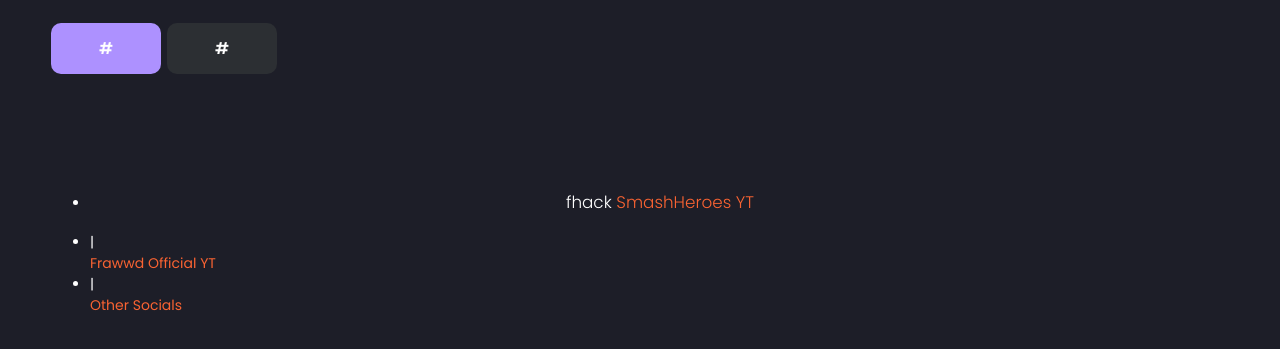
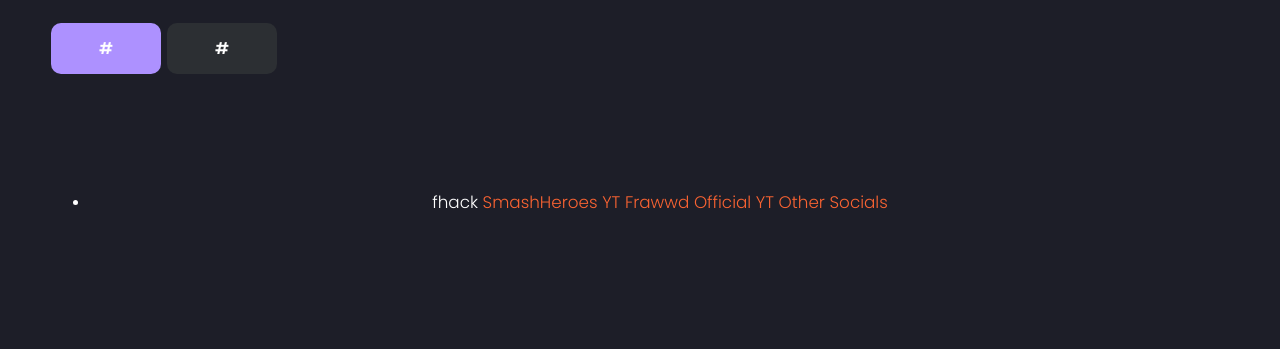
Before and after one commit to frawwd/fhack.net, a plain HTML site: page index.html in a window 1280 px wide. Shown: the part 403-752 px from the top of the page. Drawn offline with nearby package versions, Linux system fonts and the light colour scheme; a script that the page names is missing; files whose address does not match are found by name.

Commit message:
Update index.html

```diff
--- a/index.html
+++ b/index.html
@@ -43,7 +43,7 @@
     <ul>
         <li>
            <p class="text-center">fhack
-               <a href="https://www.youtube.com/channel/UCSECDp80pJFhImTEYgjwLWA" target="_blank" rel=noreferrer noopener">SmashHeroes YT</a> <li>|</li> <a href="https://www.youtube.com/@frawd" target="_blank" rel=noreferrer noopener">Frawwd Official YT</a> <li>|</li> <a href="https://solo.to/fhack" " target="_blank" rel=noreferrer noopener">Other Socials
+               <a href="https://www.youtube.com/channel/UCSECDp80pJFhImTEYgjwLWA" target="_blank" rel=noreferrer noopener">SmashHeroes YT</a> <a href="https://www.youtube.com/@frawd" target="_blank" rel=noreferrer noopener">Frawwd Official YT</a> <a href="https://solo.to/fhack" "target="_blank" rel=noreferrer noopener">Other Socials
          </li>
     </ul>
     </footer>
```
